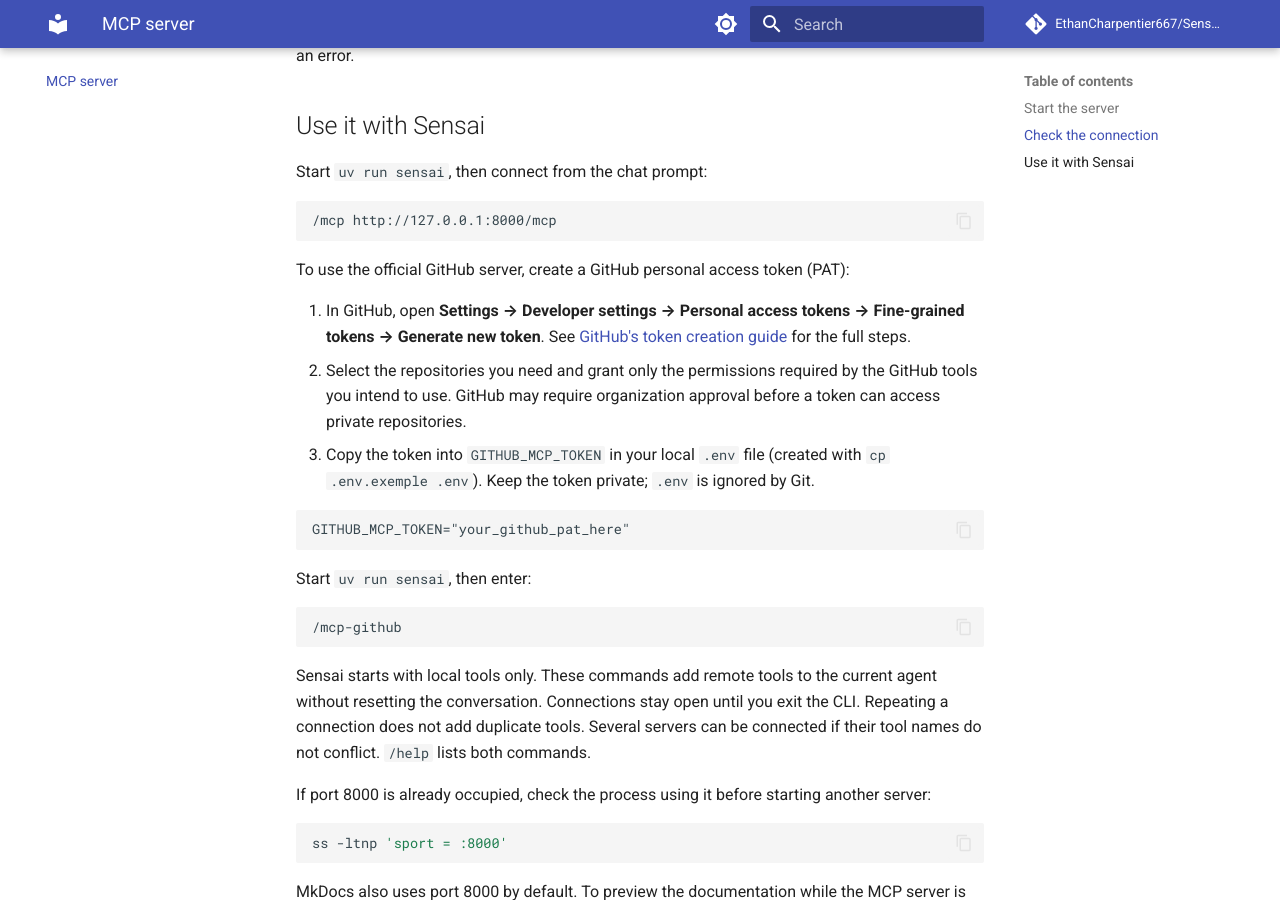
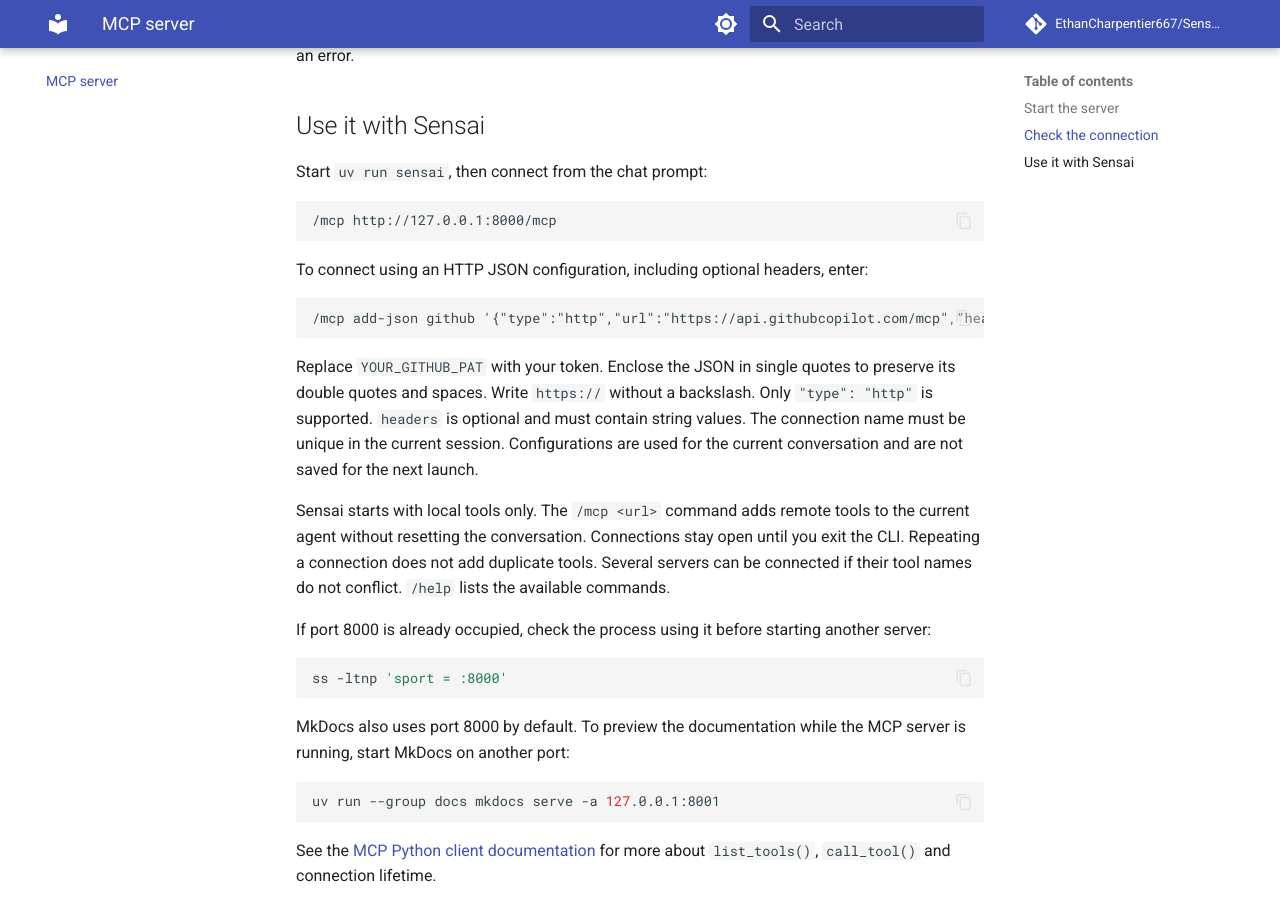
Before and after one commit to EthanCharpentier667/SenseiUwuMirror, an MkDocs documentation site: the page built from docs/mcp-server.md, in a window 1280 px wide and 900 px high, scrolled down 1088 px. Built offline with MkDocs 1.6.1 and Material for MkDocs 9.7.7, drawn with Linux system fonts in a browser that asks for light colours; comment, search, counter and statistics services are not loaded.

Commit message:
docs: update MCP server instructions for GitHub token usage and JSON configuration

````diff
--- a/docs/mcp-server.md
+++ b/docs/mcp-server.md
@@ -49,26 +49,22 @@
 /mcp http://127.0.0.1:8000/mcp
 ```
 
-To use the official GitHub server, create a GitHub personal access token (PAT):
+To connect using an HTTP JSON configuration, including optional headers, enter:
 
-1. In GitHub, open **Settings → Developer settings → Personal access tokens → Fine-grained tokens → Generate new token**. See [GitHub's token creation guide](https://docs.github.com/en/authentication/keeping-your-account-and-data-secure/managing-your-personal-access-tokens) for the full steps.
-2. Select the repositories you need and grant only the permissions required by the GitHub tools you intend to use. GitHub may require organization approval before a token can access private repositories.
-3. Copy the token into `GITHUB_MCP_TOKEN` in your local `.env` file (created with `cp .env.exemple .env`). Keep the token private; `.env` is ignored by Git.
-
-```dotenv
-GITHUB_MCP_TOKEN="your_github_pat_here"
+```text
+/mcp add-json github '{"type":"http","url":"https://api.githubcopilot.com/mcp","headers":{"Authorization":"Bearer YOUR_GITHUB_PAT"}}'
 ```
 
-Start `uv run sensai`, then enter:
+Replace `YOUR_GITHUB_PAT` with your token. Enclose the JSON in single quotes to
+preserve its double quotes and spaces. Write `https://` without a backslash.
+Only `"type": "http"` is supported. `headers` is optional and must contain string
+values. The connection name must be unique in the current session. Configurations
+are used for the current conversation and are not saved for the next launch.
 
-```text
-/mcp-github
-```
-
-Sensai starts with local tools only. These commands add remote tools to the current
+Sensai starts with local tools only. The `/mcp <url>` command adds remote tools to the current
 agent without resetting the conversation. Connections stay open until you exit the
 CLI. Repeating a connection does not add duplicate tools. Several servers can be
-connected if their tool names do not conflict. `/help` lists both commands.
+connected if their tool names do not conflict. `/help` lists the available commands.
 
 If port 8000 is already occupied, check the process using it before starting another server:
 
````
